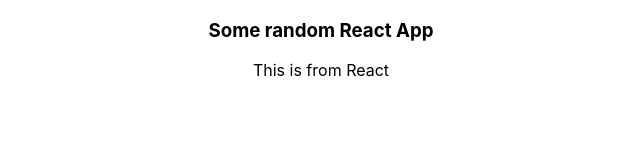
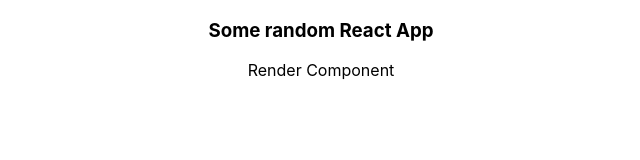
Before and after one commit to GuerrillaSCM/GuerrillaSCM, a React (Create React App) app: page / in a window 1280 px wide. Shown: the top 160 px of the page, without its empty margins (319-959 px from the left). Built offline with nearby package versions, Linux system fonts and the light colour scheme.

Commit message:
Moved like button component

```diff
--- a/src/App.js
+++ b/src/App.js
@@ -1,6 +1,6 @@
 import React from 'react';
 import './App.css';
-import LikeButton from './Components/LikeButton'
+import LikeButton from './Components/LikeButton/LikeButton'
 //import LikeButton from './Components/LikeButton';
 
 function App() {
--- a/src/Components/LikeButton.js
+++ /dev/null
@@ -1,33 +0,0 @@
-import React from 'react';
-
-const LikeButton = () => {
-    return (
-        <div>
-            <p>This is from React</p>
-        </div>
-    );
-}
-
-// const e = React.createElement;
-
-// class LikeButton extends React.Component {
-//   constructor(props) {
-//     super(props);
-//     this.state = { liked: false };
-//   }
-
-//   render() {
-//     if (this.state.liked) {
-//       return 'You liked this.';
-//     }
-
-//     return e('button', { onClick: () => this.setState({ liked: true }) },
-//       'Like'
-//     );
-//   }
-// }
-
-export default LikeButton;
-
-// const domContainer = document.querySelector('#like_button_container');
-// ReactDOM.render(e(LikeButton), domContainer);
--- /dev/null
+++ b/src/Components/LikeButton/LikeButton.js
@@ -0,0 +1,46 @@
+import React from 'react';
+
+// const LikeButton = (props) => {
+//     return (
+//         <div>
+//             <p>This is from React</p>
+//         </div>
+//     );
+// }
+
+// const e = React.createElement;
+
+// class LikeButton extends React.Component {
+//   constructor(props) {
+//     super(props);
+//     this.state = { liked: false };
+//   }
+
+//   render() {
+//     if (this.state.liked) {
+//       return 'You liked this.';
+//     }
+
+//     return e('button', { onClick: () => this.setState({ liked: true }) },
+//       'Like'
+//     );
+//   }
+// }
+
+const e = React.createElement;
+
+class LikeButton extends React.Component {
+    constructor(props) {
+        super(props);
+    }
+
+    render() {
+        return (
+            <div>
+                <p>Render Component</p>
+            </div>
+        );
+    }
+}
+
+export default LikeButton;
```
Also changed, not shown: src/Components/LikeButton/LikeButton.css (added).
